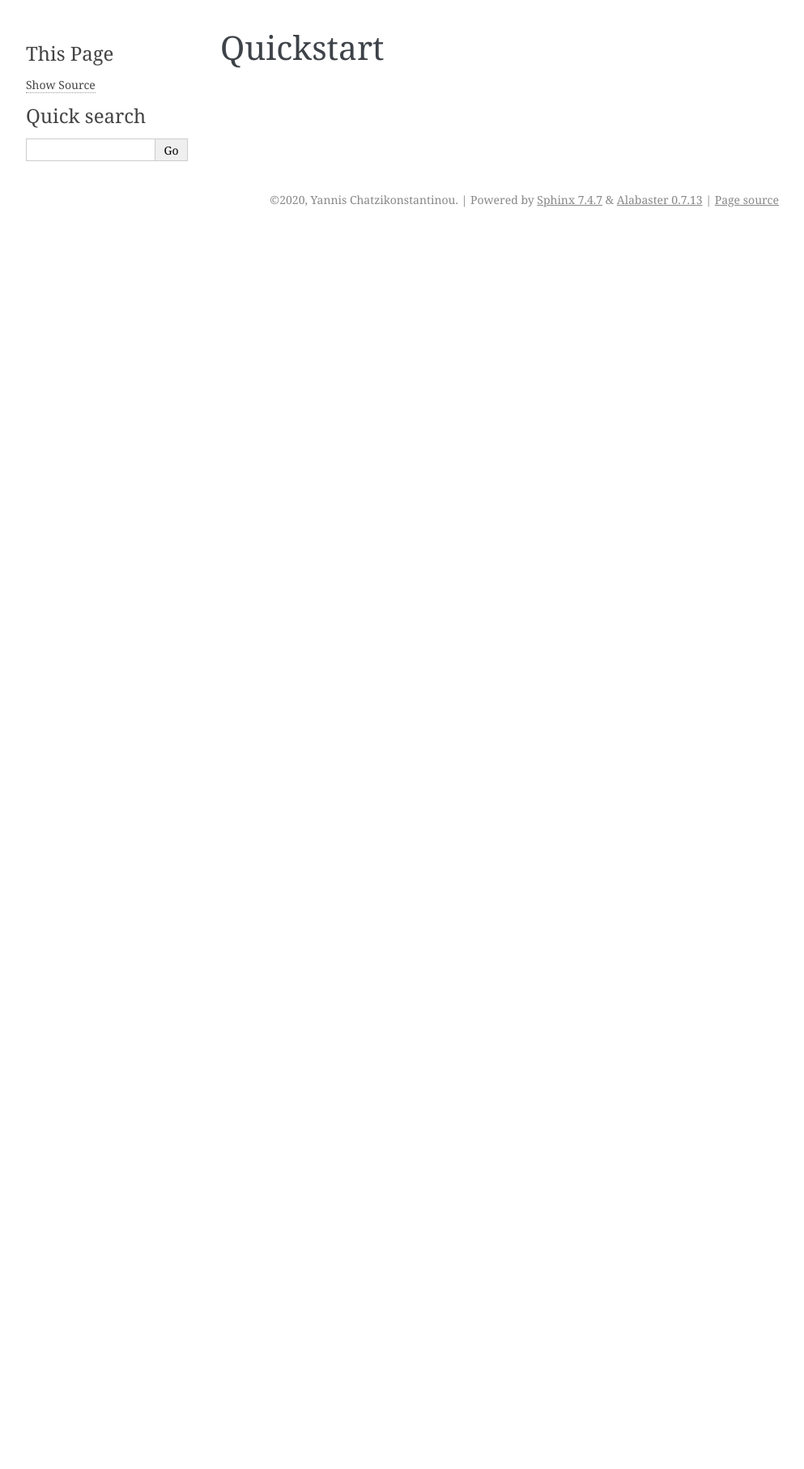
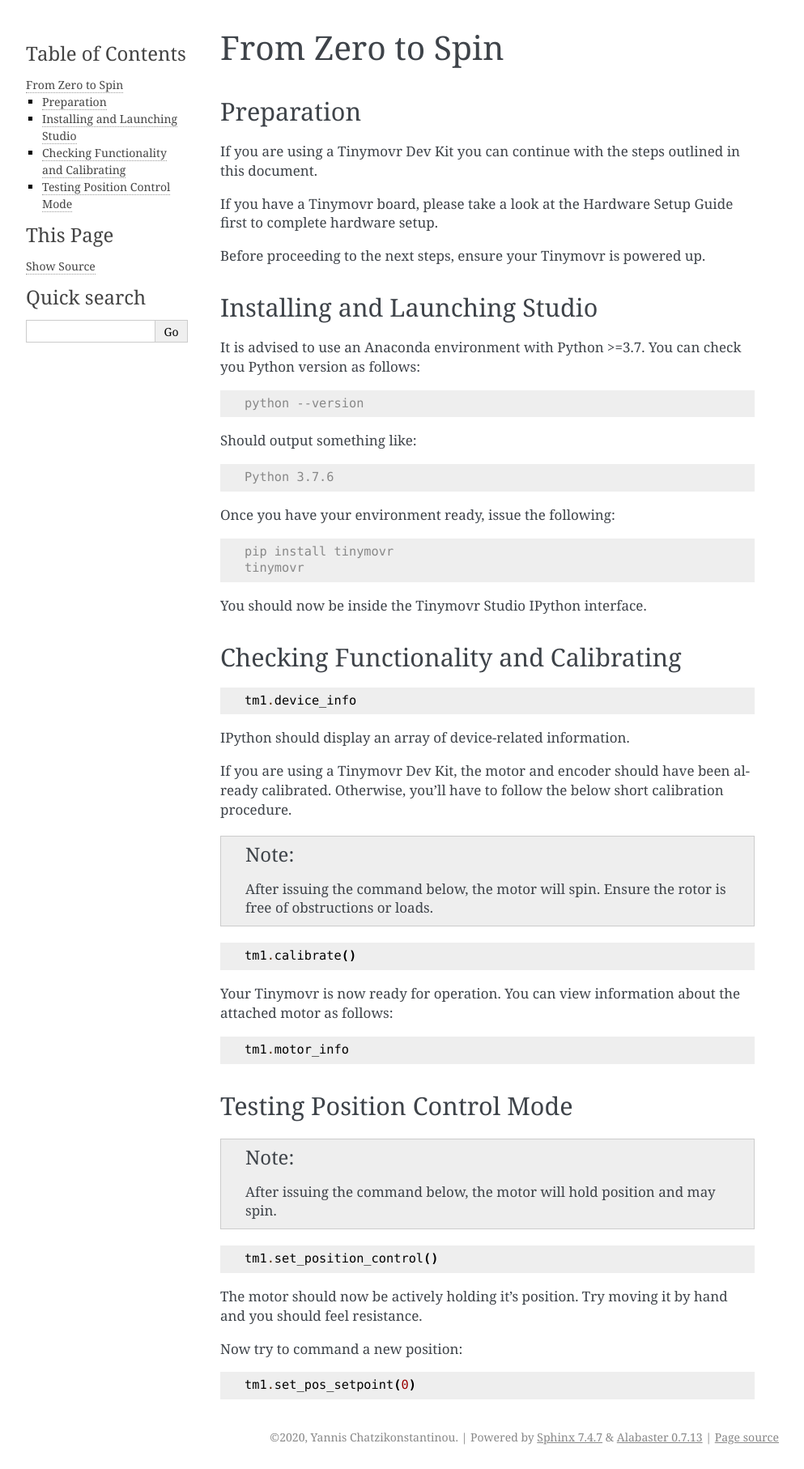
Before and after one commit to tinymovr/Tinymovr, a Sphinx documentation site: the page built from docs/quickstart.rst, in a window 1280 px wide. Shown: the whole page at 81% size, without its empty margins (148-1141 px from the left). Built offline with Sphinx 7.4.7, drawn with Linux system fonts in a browser that asks for light colours; pages that are not in the unit, such as notebooks, are missing from menus; before the commit the page ends 900 px from its top, so only the background shows below that.

Commit message:
Update docs (#4)
* update guides

* change connection image

```diff
--- a/docs/conf.py
+++ b/docs/conf.py
@@ -19,7 +19,7 @@
 
 # -- Project information -----------------------------------------------------
 
-project = 'Tinymovr API'
+project = 'Tinymovr'
 copyright = '2020, Yannis Chatzikonstantinou'
 author = 'Yannis Chatzikonstantinou'
 
--- a/docs/quickstart.rst
+++ b/docs/quickstart.rst
@@ -1,3 +1,78 @@
-**********
-Quickstart
-**********
+*****************
+From Zero to Spin
+*****************
+
+Preparation
+###########
+
+If you are using a Tinymovr Dev Kit you can continue with the steps outlined in this document.
+
+If you have a Tinymovr board, please take a look at the Hardware Setup Guide first to complete hardware setup.
+
+Before proceeding to the next steps, ensure your Tinymovr is powered up.
+
+Installing and Launching Studio
+###############################
+
+It is advised to use an Anaconda environment with Python >=3.7. You can check you Python version as follows:
+
+.. code-block:: console
+
+    python --version
+
+Should output something like:
+
+.. code-block:: console
+
+    Python 3.7.6
+
+Once you have your environment ready, issue the following:
+
+.. code-block:: console
+
+    pip install tinymovr
+    tinymovr
+
+You should now be inside the Tinymovr Studio IPython interface.
+
+Checking Functionality and Calibrating
+######################################
+
+.. code-block:: python
+
+    tm1.device_info
+
+IPython should display an array of device-related information.
+
+If you are using a Tinymovr Dev Kit, the motor and encoder should have been already calibrated. Otherwise, you'll have to follow the below short calibration procedure.
+
+.. note::
+   After issuing the command below, the motor will spin. Ensure the rotor is free of obstructions or loads.
+
+.. code-block:: python
+
+    tm1.calibrate()
+
+Your Tinymovr is now ready for operation. You can view information about the attached motor as follows:
+
+.. code-block:: python
+
+    tm1.motor_info
+
+Testing Position Control Mode
+#############################
+
+.. note::
+   After issuing the command below, the motor will hold position and may spin.
+
+.. code-block:: python
+
+    tm1.set_position_control()
+
+The motor should now be actively holding it's position. Try moving it by hand and you should feel resistance.
+
+Now try to command a new position:
+
+.. code-block:: python
+
+    tm1.set_pos_setpoint(0)
```
Also changed, not shown: docs/hardware/guide.rst (+28 -14 lines), docs/index.rst (+4 -4 lines), docs/studio/usage.rst (+51 -3 lines), docs/hardware/connections.png.
